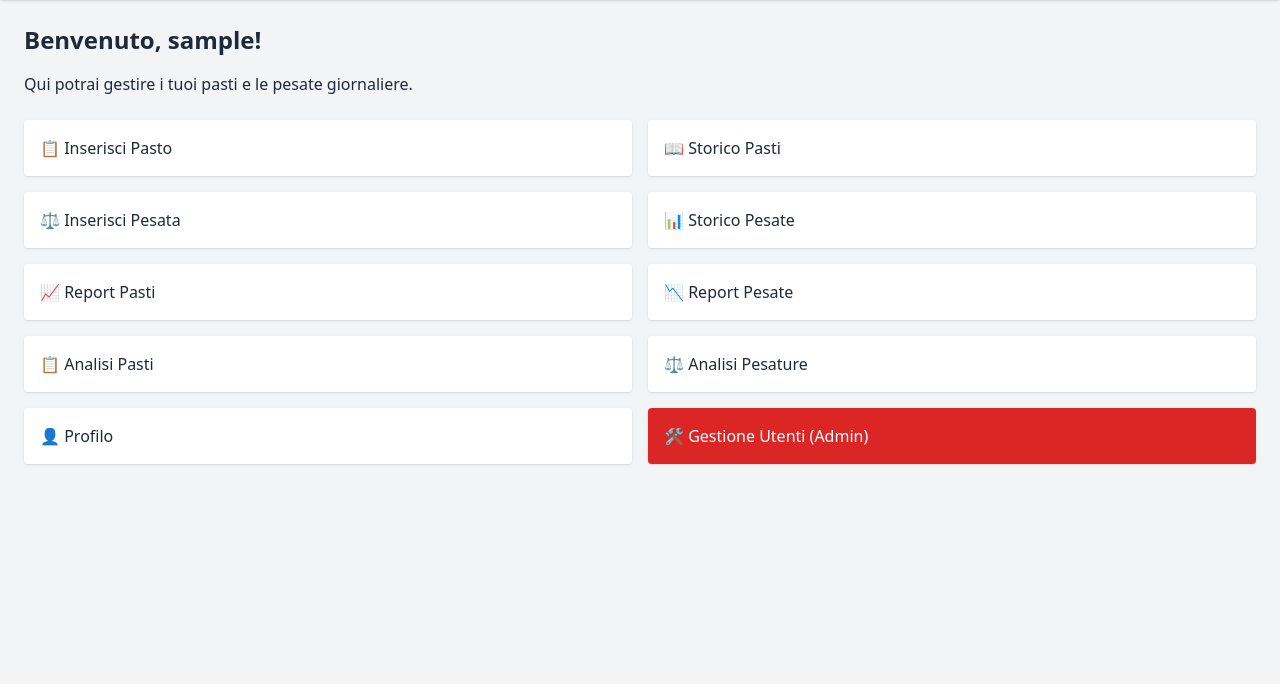
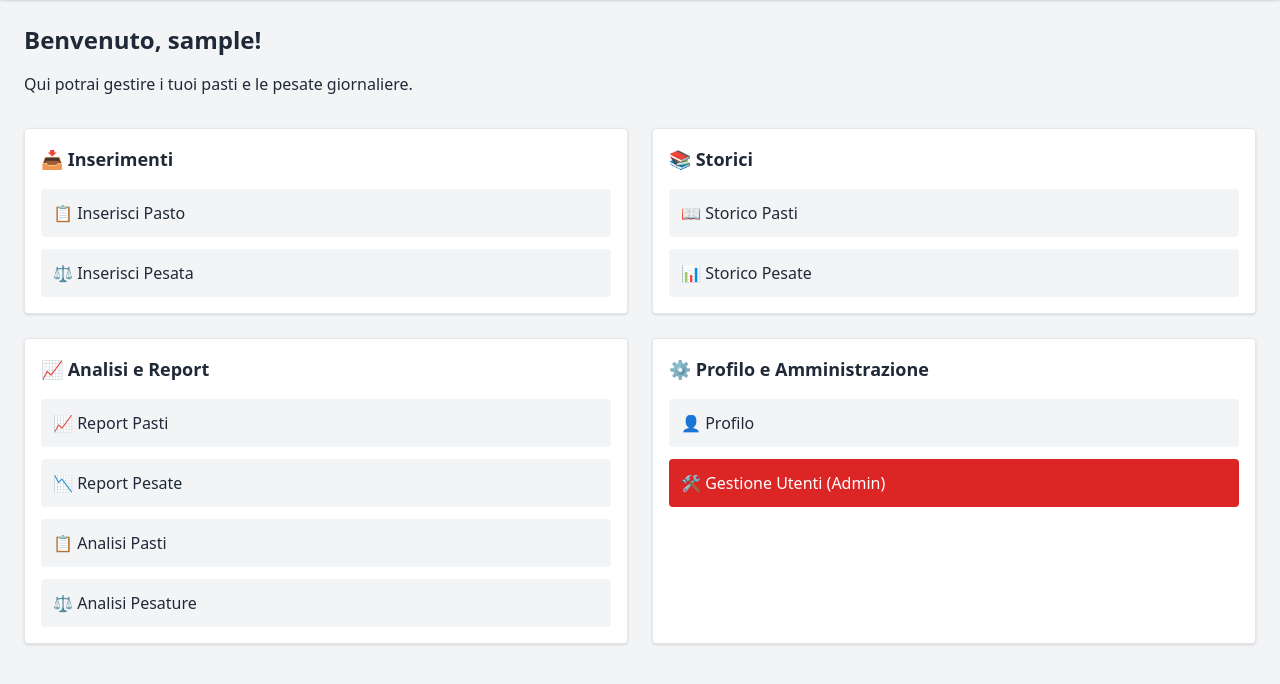
Before and after one commit to myfiorentina/FitTracker, a Flask app: page / in a window 1280 px wide. Shown: the part 60-744 px from the top of the page. Run offline with Flask 3, Linux system fonts and the light colour scheme; the visitor is signed in with stand-in values (Sample User, id 1); some libraries are stand-ins or nearby versions.

Commit message:
Estetico Home in riquadri

```diff
--- a/app.py
+++ b/app.py
@@ -9,6 +9,7 @@ from functools import wraps
 from flask import Flask, render_template, request, redirect, url_for, session, flash, abort
 from werkzeug.security import generate_password_hash, check_password_hash
 from collections import defaultdict
+import traceback
 
 USERS_FILE = "/data/users.json"
 PASTI_FILE = "/data/pasti.json"
@@ -142,7 +143,10 @@ def login():
         password = request.form["password"]
 
         try:
-            with open("utenti.json", "r", encoding="utf-8") as f:
+            # Percorso assoluto nel volume persistente montato da Fly.io
+            utenti_path = "/data/users.json"
+
+            with open(utenti_path, "r", encoding="utf-8") as f:
                 utenti = json.load(f)
 
             utente = utenti.get(username)
@@ -154,7 +158,7 @@ def login():
             else:
                 flash("Credenziali non valide.")
         except Exception as e:
-            logging.error(f"Errore durante il login: {e}")
+            logging.error("Traceback completo:\n" + traceback.format_exc())
             flash("Errore interno. Riprova più tardi.")
 
     return render_template("login.html")
@@ -688,6 +692,7 @@ def report_pesate():
                            start_date=start_date,
                            end_date=end_date)
 
+
 @app.route("/analisi_pasti", methods=["GET"])
 @login_required
 def analisi_pasti():
--- a/templates/home.html
+++ b/templates/home.html
@@ -10,19 +10,47 @@
 </div>
 {% endif %}
 
-<div class="mt-6 grid grid-cols-1 sm:grid-cols-2 gap-4">
-  <a href="{{ url_for('inserisci_pasto') }}" class="block bg-white p-4 rounded shadow hover:bg-gray-50">📋 Inserisci Pasto</a>
-  <a href="{{ url_for('storico_pasti') }}" class="block bg-white p-4 rounded shadow hover:bg-gray-50">📖 Storico Pasti</a>
-  <a href="{{ url_for('inserisci_pesata') }}" class="block bg-white p-4 rounded shadow hover:bg-gray-50">⚖️ Inserisci Pesata</a>
-  <a href="{{ url_for('storico_pesate') }}" class="block bg-white p-4 rounded shadow hover:bg-gray-50">📊 Storico Pesate</a>
-  <a href="{{ url_for('report_pasti') }}" class="block bg-white p-4 rounded shadow hover:bg-gray-50">📈 Report Pasti</a>
-  <a href="{{ url_for('report_pesate') }}" class="block bg-white p-4 rounded shadow hover:bg-gray-50">📉 Report Pesate</a>
-  <a href="{{ url_for('analisi_pasti') }}" class="block bg-white p-4 rounded shadow hover:bg-gray-50">📋 Analisi Pasti</a>
-  <a href="{{ url_for('analisi_pesature') }}" class="block bg-white p-4 rounded shadow hover:bg-gray-50">⚖️ Analisi Pesature</a>
-  <a href="{{ url_for('profilo') }}" class="block bg-white p-4 rounded shadow hover:bg-gray-50">👤 Profilo</a>
+<div class="grid grid-cols-1 md:grid-cols-2 gap-6 mt-8">
 
-  {% if session.get('is_admin') %}
-  <a href="{{ url_for('admin_utenti') }}" class="block bg-red-600 text-white p-4 rounded shadow hover:bg-red-700">🛠️ Gestione Utenti (Admin)</a>
-  {% endif %}
+  <!-- Riquadro Inserimenti -->
+  <div class="bg-white p-4 rounded shadow border">
+    <h3 class="text-lg font-semibold mb-4">📥 Inserimenti</h3>
+    <div class="grid grid-cols-1 gap-3">
+      <a href="{{ url_for('inserisci_pasto') }}" class="block bg-gray-100 p-3 rounded hover:bg-gray-200">📋 Inserisci Pasto</a>
+      <a href="{{ url_for('inserisci_pesata') }}" class="block bg-gray-100 p-3 rounded hover:bg-gray-200">⚖️ Inserisci Pesata</a>
+    </div>
+  </div>
+
+  <!-- Riquadro Storici -->
+  <div class="bg-white p-4 rounded shadow border">
+    <h3 class="text-lg font-semibold mb-4">📚 Storici</h3>
+    <div class="grid grid-cols-1 gap-3">
+      <a href="{{ url_for('storico_pasti') }}" class="block bg-gray-100 p-3 rounded hover:bg-gray-200">📖 Storico Pasti</a>
+      <a href="{{ url_for('storico_pesate') }}" class="block bg-gray-100 p-3 rounded hover:bg-gray-200">📊 Storico Pesate</a>
+    </div>
+  </div>
+
+  <!-- Riquadro Analisi -->
+  <div class="bg-white p-4 rounded shadow border">
+    <h3 class="text-lg font-semibold mb-4">📈 Analisi e Report</h3>
+    <div class="grid grid-cols-1 gap-3">
+      <a href="{{ url_for('report_pasti') }}" class="block bg-gray-100 p-3 rounded hover:bg-gray-200">📈 Report Pasti</a>
+      <a href="{{ url_for('report_pesate') }}" class="block bg-gray-100 p-3 rounded hover:bg-gray-200">📉 Report Pesate</a>
+      <a href="{{ url_for('analisi_pasti') }}" class="block bg-gray-100 p-3 rounded hover:bg-gray-200">📋 Analisi Pasti</a>
+      <a href="{{ url_for('analisi_pesature') }}" class="block bg-gray-100 p-3 rounded hover:bg-gray-200">⚖️ Analisi Pesature</a>
+    </div>
+  </div>
+
+  <!-- Riquadro Profilo e Admin -->
+  <div class="bg-white p-4 rounded shadow border">
+    <h3 class="text-lg font-semibold mb-4">⚙️ Profilo e Amministrazione</h3>
+    <div class="grid grid-cols-1 gap-3">
+      <a href="{{ url_for('profilo') }}" class="block bg-gray-100 p-3 rounded hover:bg-gray-200">👤 Profilo</a>
+      {% if session.get('role') == 'admin' %}
+      <a href="{{ url_for('admin_utenti') }}" class="block bg-red-600 text-white p-3 rounded hover:bg-red-700">🛠️ Gestione Utenti (Admin)</a>
+      {% endif %}
+    </div>
+  </div>
+
 </div>
 {% endblock %}
```
